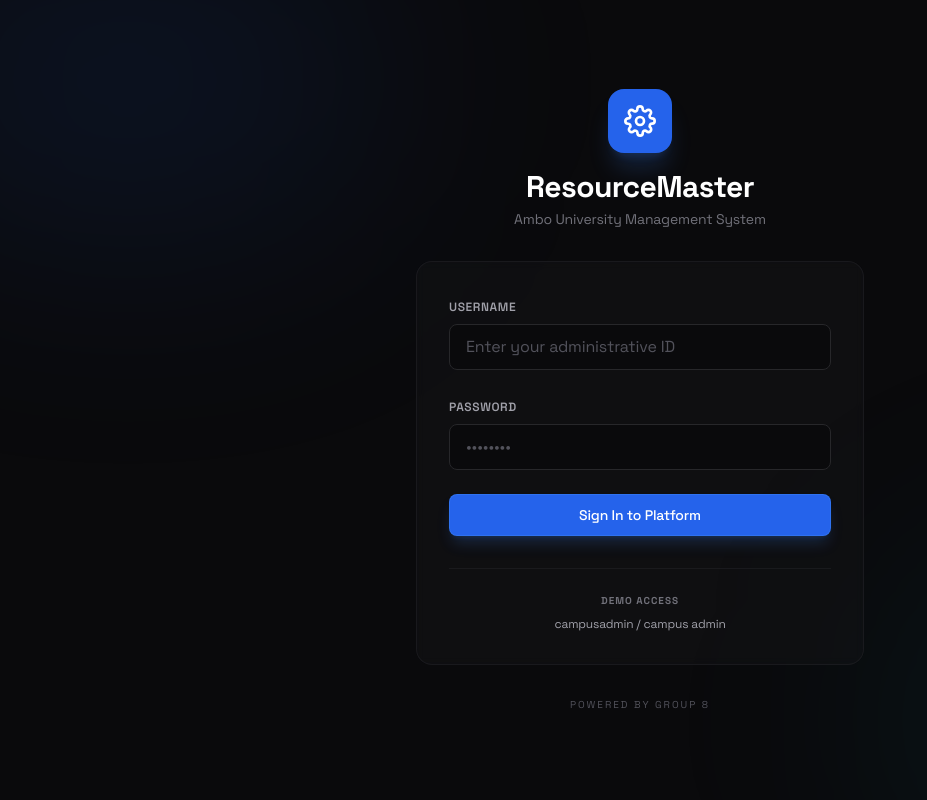
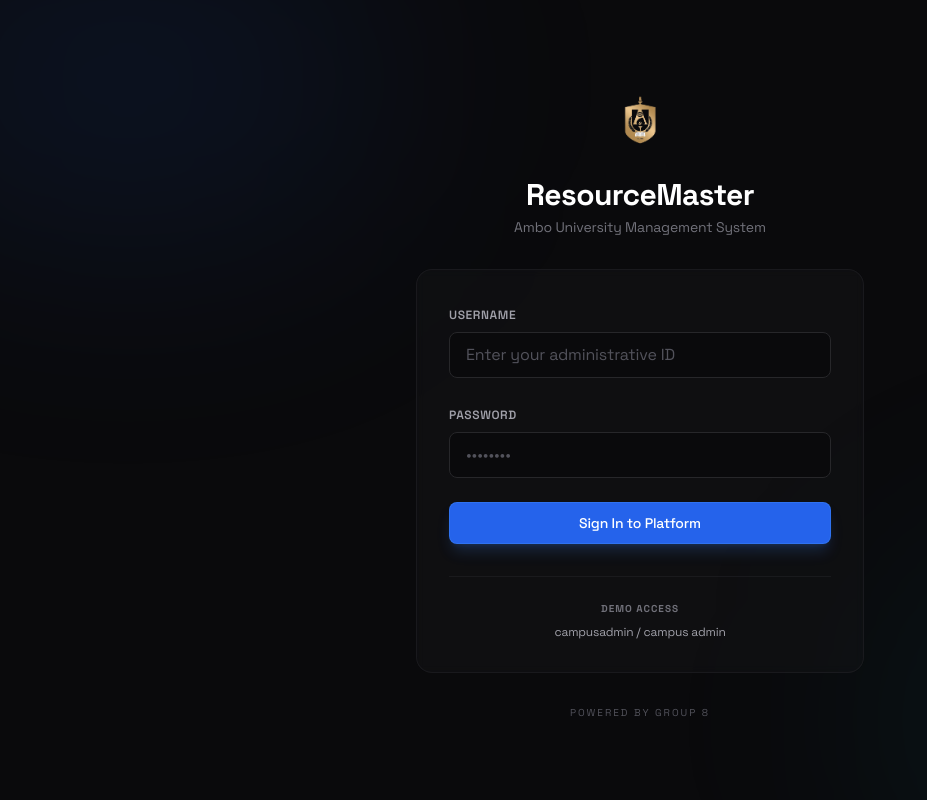
Before and after one commit to naolmid/hackathon, a Next.js app: page /login in a window 1280 px wide. Shown: the whole page, without its empty margins (0-927 px from the left). Built offline with nearby package versions, Linux system fonts and the light colour scheme.

Commit message:
Replace gear icon with university logo

```diff
--- a/app/dashboard/layout.tsx
+++ b/app/dashboard/layout.tsx
@@ -67,9 +67,11 @@
         <div className="max-w-7xl mx-auto px-4 sm:px-6 lg:px-8 h-16 flex items-center justify-between">
           <div className="flex items-center gap-8">
             <Link href={getRoleDashboardPath()} className="flex items-center gap-3 group">
-              <div className="w-8 h-8 rounded-[8px] flex items-center justify-center transition-transform group-hover:scale-105">
-                <GearIcon size={20} className="text-white" />
-              </div>
+              <img
+                src="/university.png"
+                alt="Ambo University"
+                className="w-8 h-8 object-contain transition-transform group-hover:scale-105"
+              />
               <span className="text-xl font-bold tracking-tight hidden md:block text-white">ResourceMaster</span>
             </Link>
 
--- a/app/login/page.tsx
+++ b/app/login/page.tsx
@@ -56,9 +56,11 @@
 
       <div className="w-full max-w-md z-10">
         <div className="flex flex-col items-center mb-8">
-          <div className="w-16 h-16 bg-blue-600 rounded-[16px] flex items-center justify-center mb-4 shadow-xl shadow-blue-500/20">
-            <GearIcon size={32} className="text-white" />
-          </div>
+          <img
+            src="/university.png"
+            alt="Ambo University"
+            className="w-20 h-20 object-contain mb-4"
+          />
           <h1 className="text-3xl font-bold tracking-tight text-white mb-1">ResourceMaster</h1>
           <p className="text-zinc-500 text-sm">Ambo University Management System</p>
         </div>
--- a/app/page.tsx
+++ b/app/page.tsx
@@ -17,9 +17,11 @@
       {/* Header */}
       <header className="relative z-10 flex items-center justify-between px-6 py-4 md:px-12 lg:px-20">
         <div className="flex items-center gap-3">
-          <div className="w-10 h-10 bg-blue-600 rounded-xl flex items-center justify-center">
-            <GearIcon size={20} className="text-white" />
-          </div>
+          <img
+            src="/university.png"
+            alt="Ambo University"
+            className="w-10 h-10 object-contain"
+          />
           <span className="text-white font-bold text-lg tracking-tight">ResourceMaster</span>
         </div>
         <Button
```
